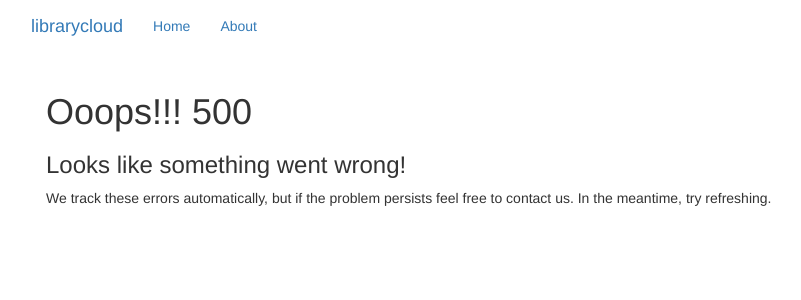
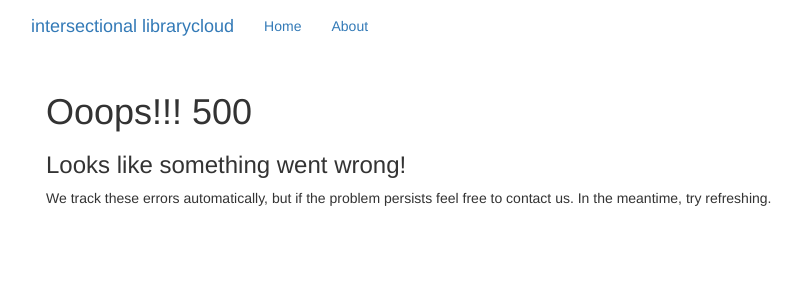
Before and after one commit to thatandromeda/librarycloud, a Django app: template librarycloud/templates/500.html in a window 1280 px wide. Shown: the top 300 px of the page, without its empty margins (24-825 px from the left). Run offline with Django 3.2, Linux system fonts and the light colour scheme; the template is opened without the code that fills it, so the values that code supplies are empty; some libraries are stand-ins or nearby versions.

Commit message:
whoops branding

```diff
--- a/librarycloud/templates/base.html
+++ b/librarycloud/templates/base.html
@@ -31,7 +31,7 @@
 
     <div class="header navbar">
       <div class="container">
-        <a class="navbar-brand" href="/">librarycloud</a>
+        <a class="navbar-brand" href="/">intersectional librarycloud</a>
         <ul class="nav navbar-nav">
           <li class="active"><a href="{% url 'home' %}">Home</a></li>
           <li><a href="{% url 'about' %}">About</a></li>
```
